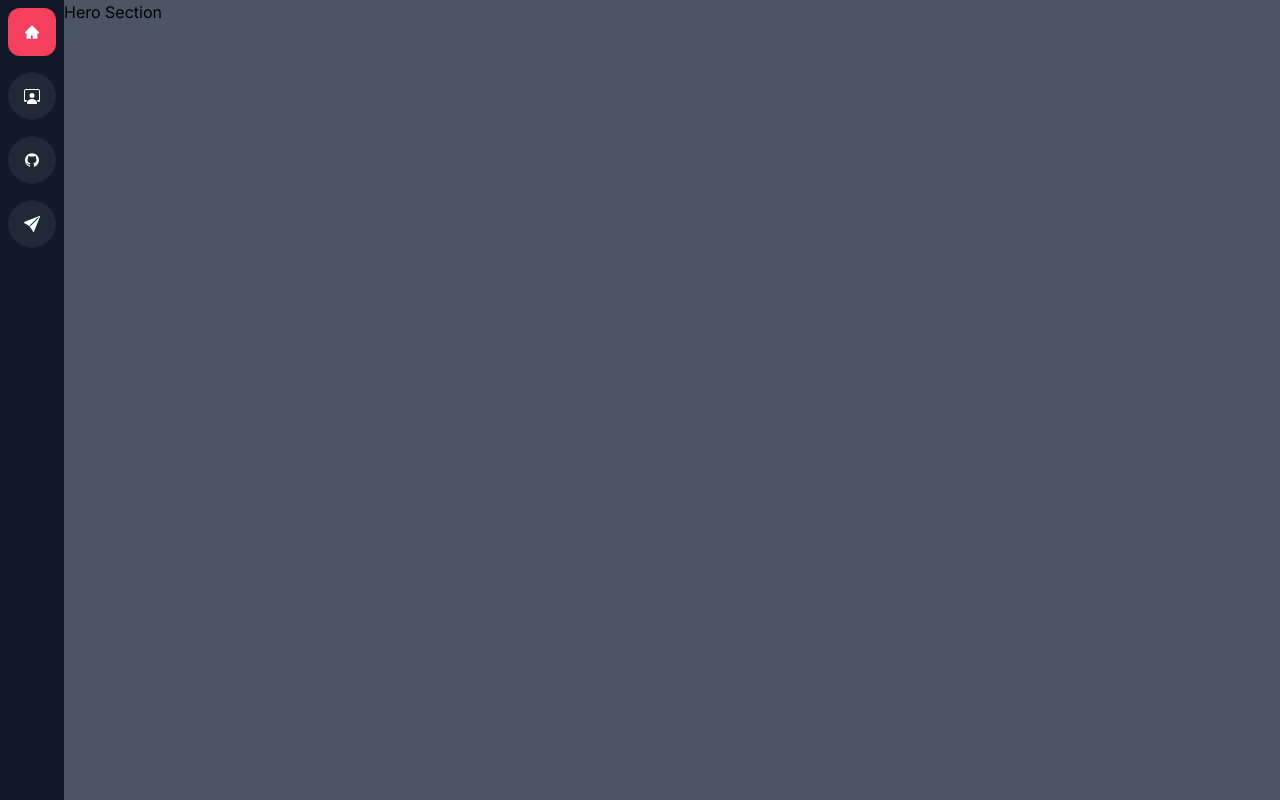
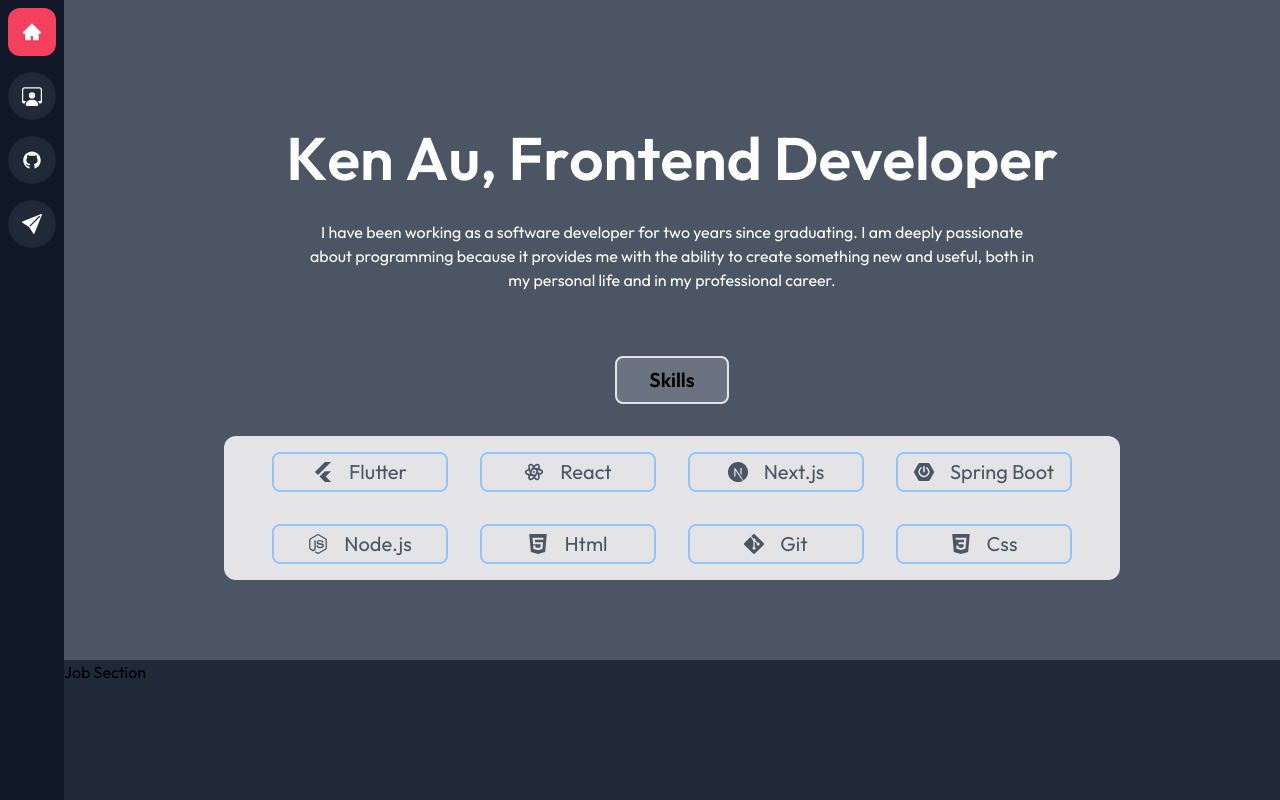
Before and after one commit to cyauai/my-web, a Next.js app: page / in a window 1280 px wide. Shown: the top 800 px of the page. Built offline with nearby package versions, Linux system fonts and the light colour scheme.

Commit message:
refactor nav & complete hoem page

```diff
--- a/src/app/layout.tsx
+++ b/src/app/layout.tsx
@@ -1,9 +1,9 @@
 import "./globals.css";
 import type { Metadata } from "next";
-import { Inter } from "next/font/google";
+import { Outfit } from "next/font/google";
 import NavBar from "@/components/NavBar";
 
-const inter = Inter({ subsets: ["latin"] });
+const outfit = Outfit({ subsets: ["latin"] });
 
 export const metadata: Metadata = {
   title: "Create Next App",
@@ -17,7 +17,10 @@
 }) {
   return (
     <html lang="en" className="bg-gray-600">
-      <body className={inter.className}>
+      <head>
+        <script src="https://unpkg.com/split-type"></script>
+      </head>
+      <body className={outfit.className}>
         <div className="bg-gray-600">
           <NavBar />
           <main className="ml-16">{children}</main>
--- a/src/app/page.tsx
+++ b/src/app/page.tsx
@@ -2,6 +2,7 @@
 import Hero from "@/components/sections/Hero";
 import Jobs from "@/components/sections/Jobs";
 import Projects from "@/components/sections/Projects";
+import Head from "next/head";
 
 export default function Home() {
   return (
--- /dev/null
+++ b/src/components/Description.tsx
@@ -0,0 +1,26 @@
+import RevealText from "./RevealText";
+import { EncryptedText } from "./EncryptedText";
+
+function Description() {
+  return (
+    <div className="flex flex-col justify-center items-center">
+      <div className="h-32" />
+      <RevealText
+        fontSize="text-6xl"
+        text="Ken Au, Frontend Developer"
+        animationRate={0.05}
+      />
+      <div className="h-8" />
+      <EncryptedText
+        textStyle="text-lg"
+        interval={5}
+        text=" I have been working as a software developer for two years since
+        graduating. I am deeply passionate about programming because it provides
+        me with the ability to create something new and useful, both in my
+        personal life and in my professional career."
+      />
+    </div>
+  );
+}
+
+export default Description;
--- /dev/null
+++ b/src/components/EncryptedText.tsx
@@ -0,0 +1,58 @@
+"use client";
+import { useEffect, useState } from "react";
+
+interface EncryptedTextProps {
+  text: string;
+  interval?: number;
+  textStyle: string;
+}
+
+const chars = "-_~`!@#$%^&*()+=[]{}|;:,.<>?";
+
+export const EncryptedText: React.FC<EncryptedTextProps> = ({
+  text,
+  interval = 50,
+}) => {
+  const [outputText, setOutputText] = useState("");
+  const [isMounted, setIsMounted] = useState(false);
+
+  useEffect(() => {
+    setIsMounted(true);
+  }, []);
+
+  useEffect(() => {
+    let timer: NodeJS.Timeout;
+
+    if (outputText !== text) {
+      timer = setInterval(() => {
+        if (outputText.length < text.length) {
+          setOutputText((prev) => prev + text[prev.length]);
+        } else {
+          clearInterval(timer);
+        }
+      }, interval);
+    }
+
+    return () => clearInterval(timer);
+  }, [text, interval, outputText]);
+
+  const remainder =
+    outputText.length < text.length
+      ? text
+          .slice(outputText.length)
+          .split("")
+          .map(() => chars[Math.floor(Math.random() * chars.length)])
+          .join("")
+      : "";
+
+  if (!isMounted) {
+    return <span> </span>;
+  }
+
+  return (
+    <span className="text-white mx-60 text-center">
+      {outputText}
+      {remainder}
+    </span>
+  );
+};
--- a/src/components/NavBar.tsx
+++ b/src/components/NavBar.tsx
@@ -6,33 +6,24 @@
   return (
     <div className="fixed flex flex-col">
       <div className="fixed w-16 left-0 top-0 h-screen bg-gray-900" />
-      <NavIcon
-        icon={<AiFillHome />}
-        color="rose"
-        name="Home"
-        href="hero"
-        id="hero"
-      />
+      <NavIcon icon={<AiFillHome />} color="rose" name="Home" href="hero" />
       <NavIcon
         icon={<BsPersonWorkspace />}
         color="orange"
         name="Work Experience"
         href="jobs"
-        id="jobs"
       />
       <NavIcon
         icon={<AiFillGithub />}
         color="indigo"
         name="Project Experience"
         href="projects"
-        id="projects"
       />
       <NavIcon
         icon={<BsFillSendFill />}
         color="blue"
         name="Contact Me"
         href="contact"
-        id="contact"
       />
     </div>
   );
--- a/src/components/NavIcon.tsx
+++ b/src/components/NavIcon.tsx
@@ -7,27 +7,25 @@
   color: string;
   name: string;
   href: string;
-  id: string;
 };
 
-export default function NavIcon({ icon, color, name, href, id }: IconProps) {
-  const activeColors = {
-    indigo: "bg-indigo-500",
-    rose: "bg-rose-500",
-    orange: "bg-orange-500",
-    blue: "bg-blue-500",
+export default function NavIcon({ icon, color, name, href }: IconProps) {
+  const colors = {
+    rose: "#f43f5e",
+    indigo: "#6366f1",
+    blue: "#3b82f6",
+    orange: "#f97316",
   };
-  const activeColor = activeColors[color as keyof typeof activeColors];
-  const hoverColor = `hover:${activeColor}`;
+
   const [showPopUp, setShowPopUp] = useState(false);
   const [active, setActive] = useState(false);
-  console.log(active);
+
   return (
     <Link
       onSetInactive={(_to: string, _element: HTMLElement) => {
         setActive(false);
       }}
-      onSetActive={(_to: string, _element: HTMLElement) => {
+      onSetActive={async (_to: string, _element: HTMLElement) => {
         setActive(true);
       }}
       className="flex"
@@ -36,12 +34,16 @@
       duration={500}
       to={`${href}`}
     >
+      <div className="bg-blue-500"></div>
       <div
-        className={`relative flex items-center justify-center
+        style={{
+          backgroundColor:
+            showPopUp || active ? colors[color as keyof typeof colors] : "",
+        }}
+        className={`text-xl relative flex items-center justify-center
                     w-12 h-12 mt-2 mb-2 mx-2
-                    bg-gray-800 text-white ${hoverColor}
-                    ${active ? "rounded-xl " + activeColor : "rounded-3xl"}
-                    rounded-3xl hover:rounded-xl
+                    bg-gray-800 text-white rounded-3xl
+                    ${active || showPopUp ? "rounded-xl " : "rounded-3xl"}
                     transition-all duration-100 ease-linear cursor-pointer`}
         onMouseEnter={() => setShowPopUp(true)}
         onMouseLeave={() => setShowPopUp(false)}
--- /dev/null
+++ b/src/components/RevealText.tsx
@@ -0,0 +1,25 @@
+function RevealText({
+  text,
+  fontSize,
+  animationRate,
+}: {
+  text: string;
+  fontSize: string;
+  animationRate: number;
+}) {
+  return (
+    <h1 className={`overflow-hidden ${fontSize} font-semibold  text-white`}>
+      {text.match(/./gu)!.map((char, index) => (
+        <span
+          className="animate-text-reveal inline-block [animation-fill-mode:backwards]"
+          key={`${char}-${index}`}
+          style={{ animationDelay: `${index * animationRate}s` }}
+        >
+          {char === " " ? "\u00A0" : char}
+        </span>
+      ))}
+    </h1>
+  );
+}
+
+export default RevealText;
--- /dev/null
+++ b/src/components/SkillContainer.tsx
@@ -0,0 +1,15 @@
+import { ReactNode } from "react";
+
+export default function SkillIconContainer({
+  name,
+  icon,
+}: {
+  name: string;
+  icon: ReactNode | null;
+}) {
+  return (
+    <div className="w-48 flex flex-row justify-center text-gray-600 items-center text-xl border-blue-300 border-2 px-2 py-1 rounded-lg mx-4">
+      {icon} <p className="text-xl ml-4 ">{name}</p>
+    </div>
+  );
+}
--- /dev/null
+++ b/src/components/Skills.tsx
@@ -0,0 +1,48 @@
+import SkillIconContainer from "./SkillContainer";
+import {
+  SiFlutter,
+  SiNextdotjs,
+  SiNodedotjs,
+  SiSpringboot,
+  SiHtml5,
+  SiGit,
+  SiCss3,
+} from "react-icons/si";
+
+import { TbBrandReactNative } from "react-icons/tb";
+
+export default function Skills() {
+  return (
+    <>
+      <div className="flex flex-row justify-center">
+        <div className="inline-flex rounded-lg px-8 py-2 border-zinc-200 border-2 bg-gray-500">
+          <p className="text-xl font-semibold">Skills</p>
+        </div>
+      </div>
+
+      <div className="h-8" />
+
+      <div className="rounded-xl mx-40 px-8 py-4 bg-zinc-200">
+        <div className="flex flex-row items-center justify-center">
+          <SkillIconContainer name="Flutter" icon={<SiFlutter />} />
+
+          <SkillIconContainer name="React" icon={<TbBrandReactNative />} />
+
+          <SkillIconContainer name="Next.js" icon={<SiNextdotjs />} />
+
+          <SkillIconContainer name="Spring Boot" icon={<SiSpringboot />} />
+        </div>
+        <div className="h-8" />
+        <div className="flex flex-row items-center justify-center">
+          <SkillIconContainer name="Node.js" icon={<SiNodedotjs />} />
+
+          <SkillIconContainer name="Html" icon={<SiHtml5 />} />
+
+          <SkillIconContainer name="Git" icon={<SiGit />} />
+
+          <SkillIconContainer name="Css" icon={<SiCss3 />} />
+        </div>
+      </div>
+    </>
+  );
+}
--- a/src/components/sections/Hero.tsx
+++ b/src/components/sections/Hero.tsx
@@ -1,7 +1,13 @@
+import Description from "..//Description";
+import Skills from "../Skills";
+
 export default function Hero() {
   return (
-    <section id="hero" className="h-screen">
-      Hero Section
+    <section id="hero">
+      <Description />
+      <div className="h-16" />
+      <Skills />
+      <div className="h-20" />
     </section>
   );
 }
--- a/src/components/sections/Jobs.tsx
+++ b/src/components/sections/Jobs.tsx
@@ -1,6 +1,6 @@
 export default function Jobs() {
   return (
-    <section id="jobs" className="h-screen">
+    <section id="jobs" className="h-screen bg-gray-800">
       Job Section
     </section>
   );
--- a/tailwind.config.js
+++ b/tailwind.config.js
@@ -1,18 +1,36 @@
 /** @type {import('tailwindcss').Config} */
+const colors = {
+  black: "#000000",
+  white: "#FFFFFF",
+};
+
 module.exports = {
   content: [
-    './src/pages/**/*.{js,ts,jsx,tsx,mdx}',
-    './src/components/**/*.{js,ts,jsx,tsx,mdx}',
-    './src/app/**/*.{js,ts,jsx,tsx,mdx}',
+    "./src/pages/**/*.{js,ts,jsx,tsx,mdx}",
+    "./src/components/**/*.{js,ts,jsx,tsx,mdx}",
+    "./src/app/**/*.{js,ts,jsx,tsx,mdx}",
   ],
   theme: {
     extend: {
+      animation: {
+        "text-reveal": "text-reveal 1.5s cubic-bezier(0.77, 0, 0.175, 1) 0.5s",
+      },
+      keyframes: {
+        "text-reveal": {
+          "0%": {
+            transform: "translate(0, 100%)",
+          },
+          "100%": {
+            transform: "translate(0, 0)",
+          },
+        },
+      },
       backgroundImage: {
-        'gradient-radial': 'radial-gradient(var(--tw-gradient-stops))',
-        'gradient-conic':
-          'conic-gradient(from 180deg at 50% 50%, var(--tw-gradient-stops))',
+        "gradient-radial": "radial-gradient(var(--tw-gradient-stops))",
+        "gradient-conic":
+          "conic-gradient(from 180deg at 50% 50%, var(--tw-gradient-stops))",
       },
     },
   },
   plugins: [],
-}
+};
```
